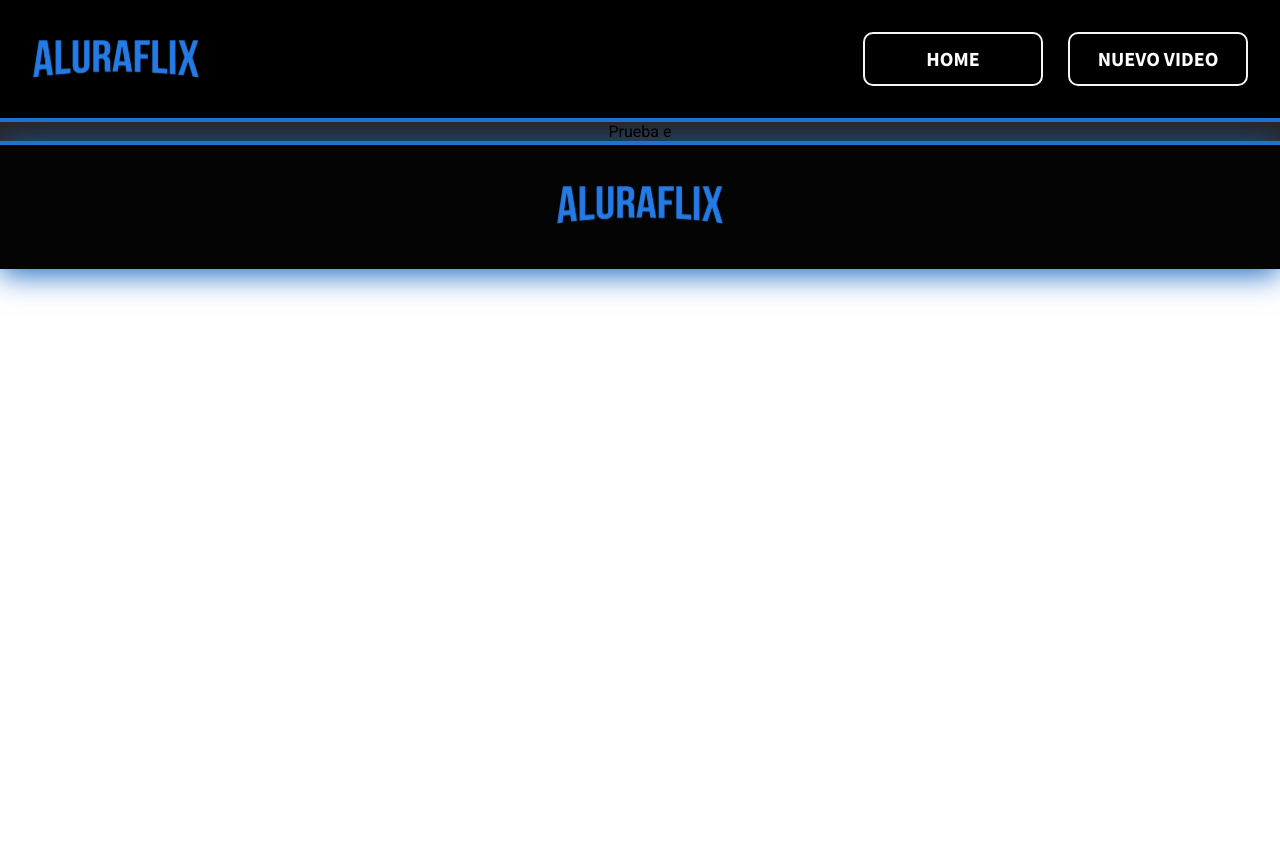
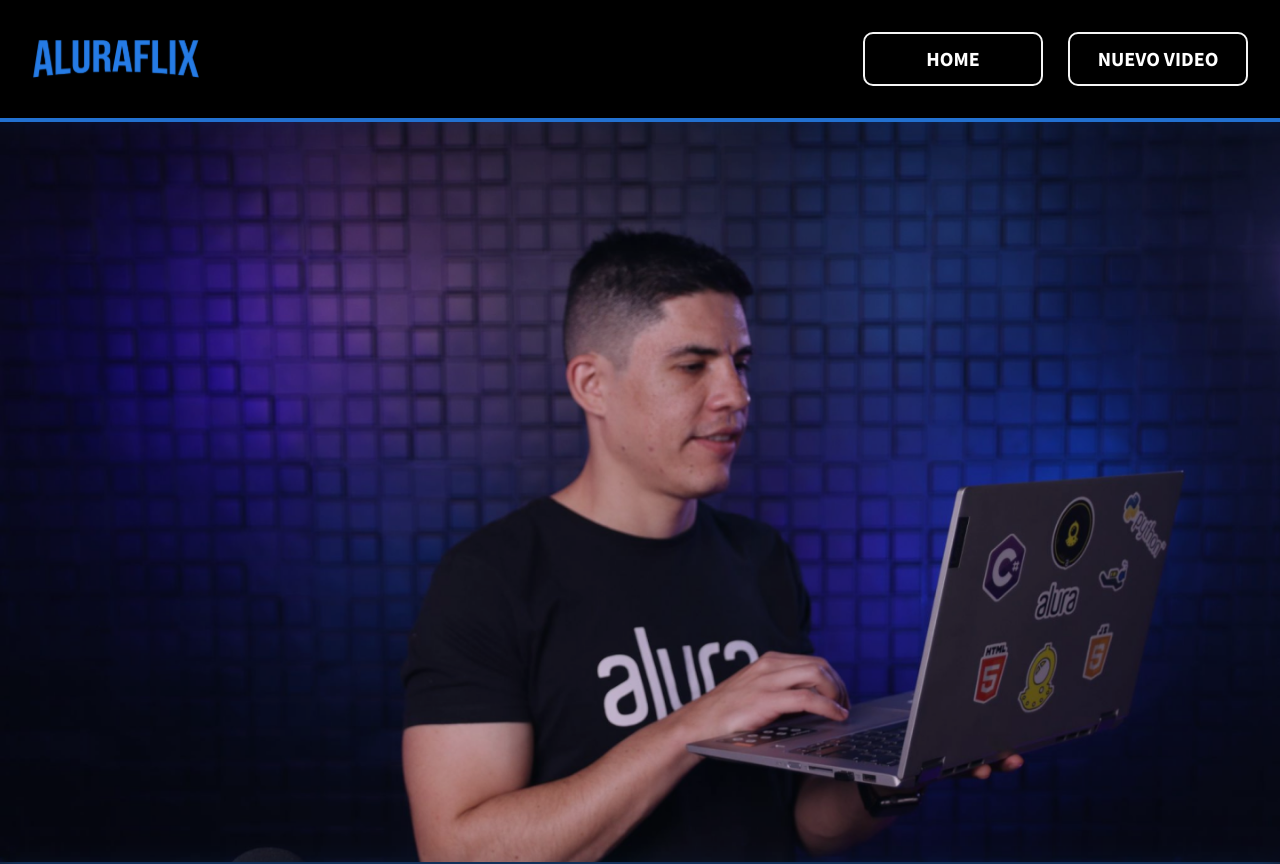
Before and after one commit to GabiiF/Aluraflix, a React (Create React App) app: page / in a window 1280 px wide. Shown: the top 864 px of the page. Before the commit the page ends 800 px from the top, so only its background shows below. Built offline with nearby package versions, Linux system fonts and the light colour scheme.

Commit message:
le oy estilos al banner

```diff
--- a/src/componentes/Banner/Banner.css
+++ b/src/componentes/Banner/Banner.css
@@ -0,0 +1,7 @@
+.banner{
+    background: #0012338F;
+}
+.banner img{
+    max-width: 100%;
+    opacity: 0.8;
+}
--- a/src/componentes/Banner/Banner.js
+++ b/src/componentes/Banner/Banner.js
@@ -1,6 +1,8 @@
 import './Banner.css'
 
 const Banner = ()=>{
-    return <div> Prueba e</div>
+    return <div className='banner'>
+        <img src="/img/banner.png" alt="Aluraflix" />
+    </div>
 }
 export default Banner
--- a/src/componentes/Header/Header.css
+++ b/src/componentes/Header/Header.css
@@ -6,6 +6,7 @@
     flex-direction: row;
     align-items: center;
     justify-content: space-between;
+    box-shadow: 0px 0px 12px 4px #1565C0;
 }
 
 .header img {
```
Also changed, not shown: public/img/banner.png (added).
